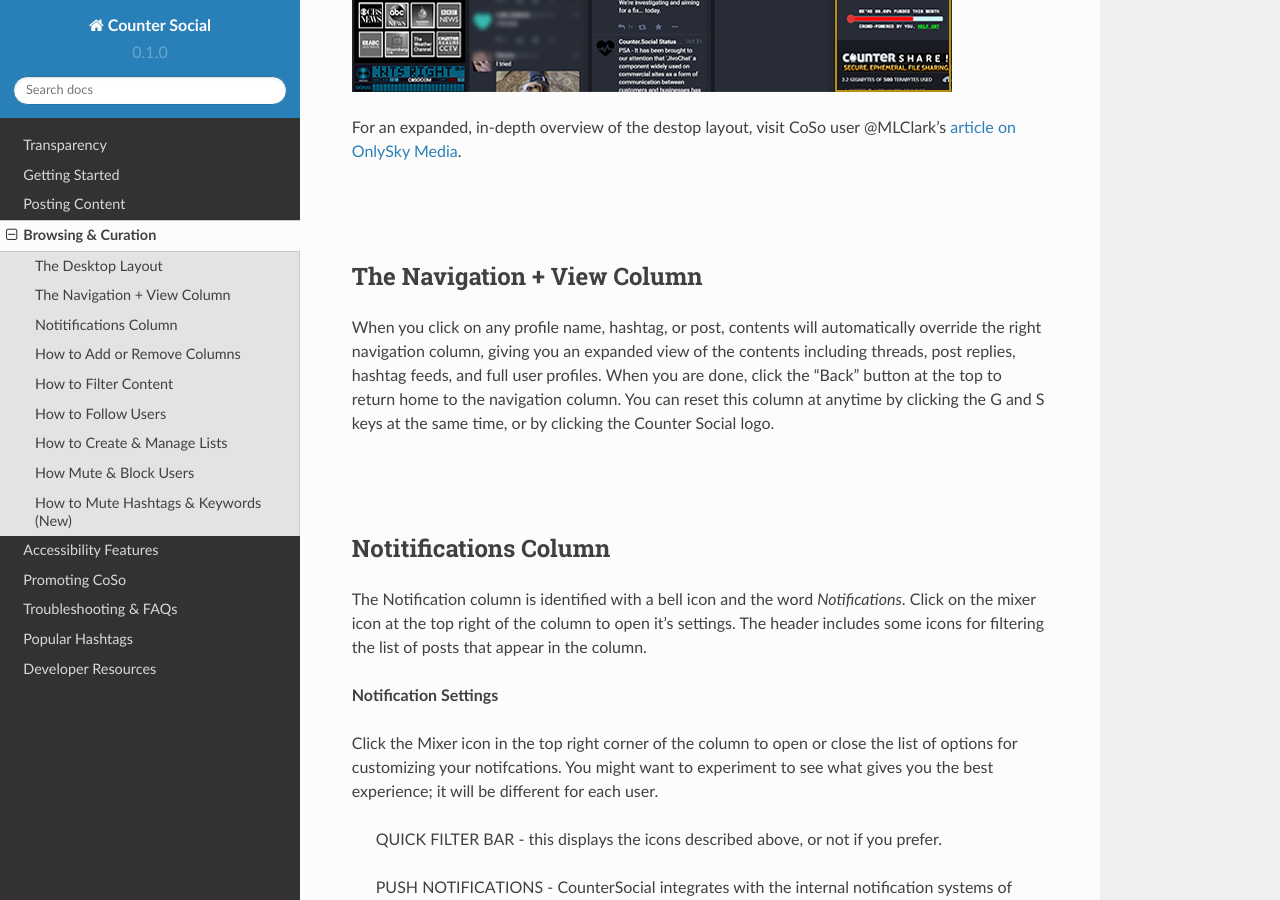
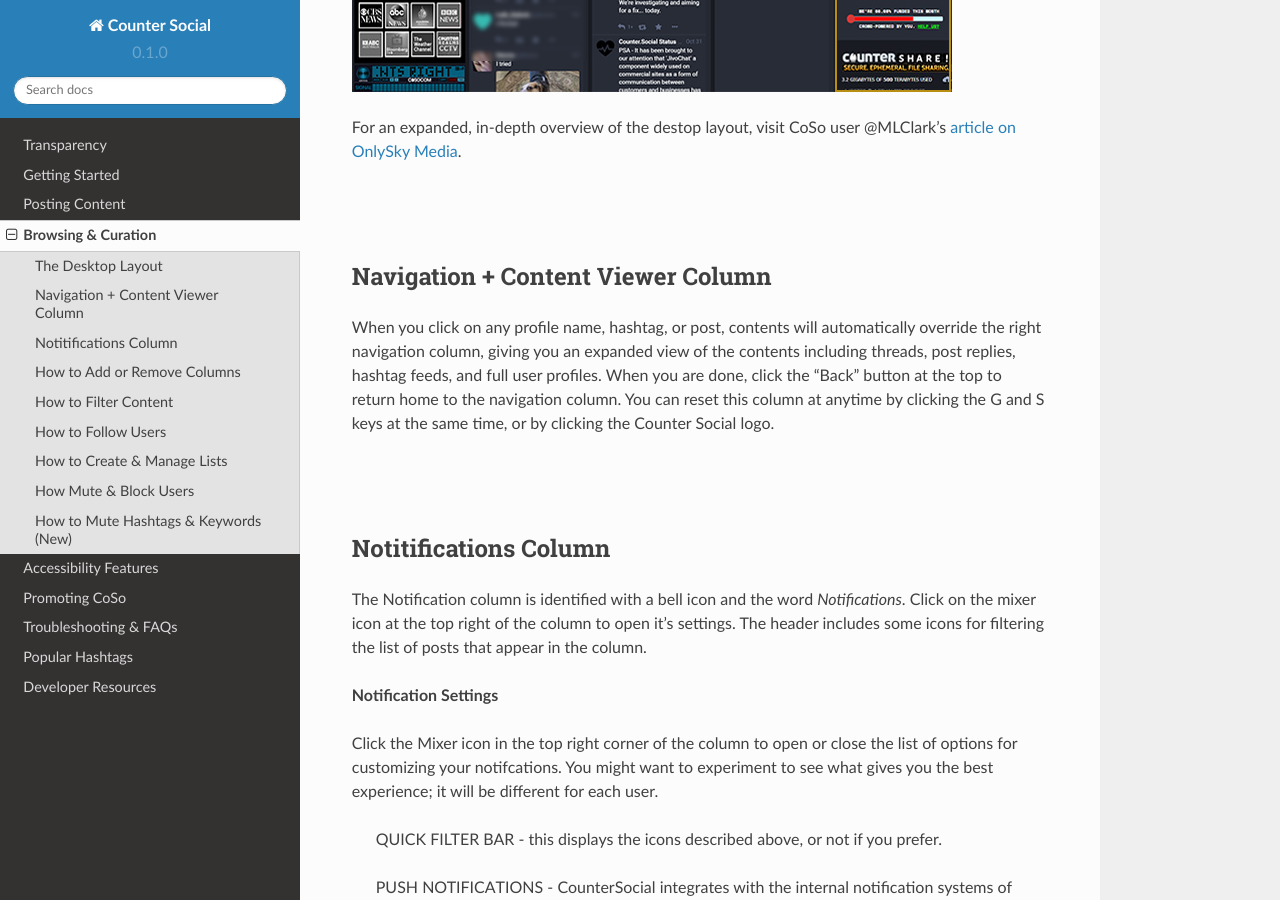
Before and after one commit to itskel/userguide, a Sphinx documentation site: the page built from docs/source/browsing-and-curation.rst, in a window 1280 px wide and 900 px high, scrolled down 936 px. Built offline with Sphinx 7.4.7 and the Read the Docs theme 2.0.0, drawn with Linux system fonts in a browser that asks for light colours; pages that are not in the unit, such as notebooks, are missing from menus.

Commit message:
Update browsing-and-curation.rst

```diff
--- a/docs/source/browsing-and-curation.rst
+++ b/docs/source/browsing-and-curation.rst
@@ -16,7 +16,7 @@
 
 |
 |
-The Navigation + View Column
+Navigation + Content Viewer Column
 ------------
 
 When you click on any profile name, hashtag, or post, contents will automatically override the right navigation column, giving you an expanded view of the contents including threads, post replies, hashtag feeds, and full user profiles. When you are done, click the "Back" button at the top to return home to the navigation column. You can reset this column at anytime by clicking the G and S keys at the same time, or by clicking the Counter Social logo.
```
